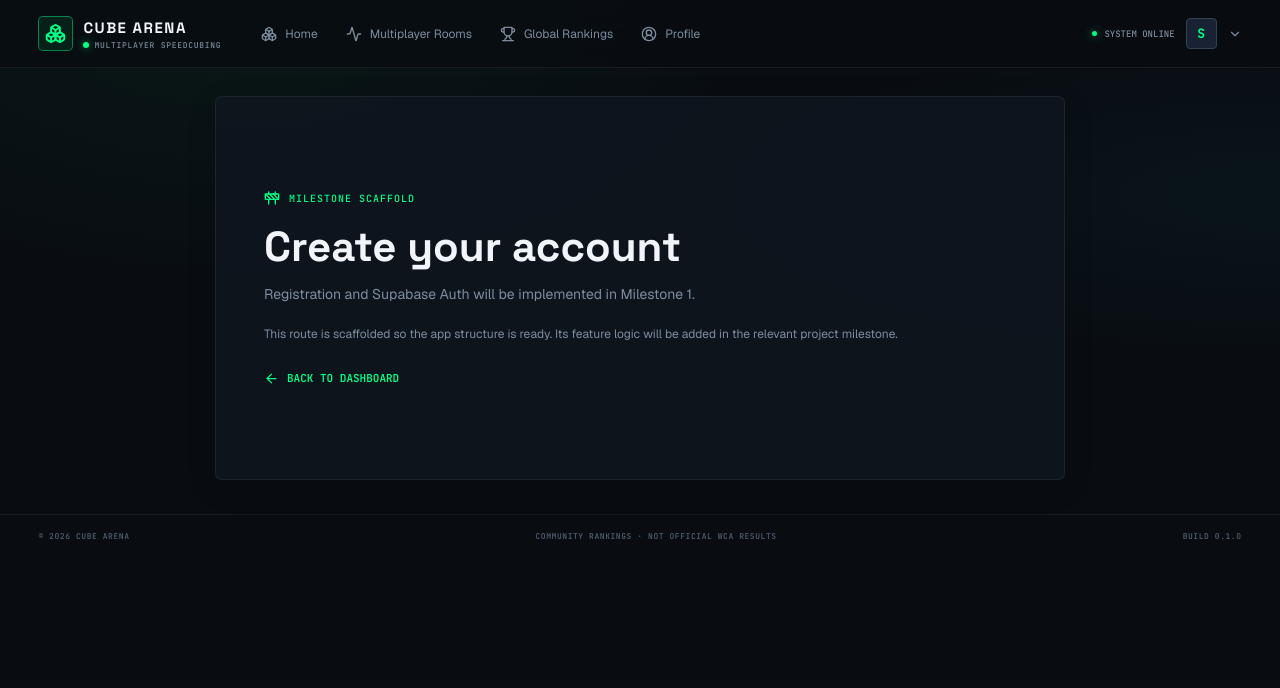
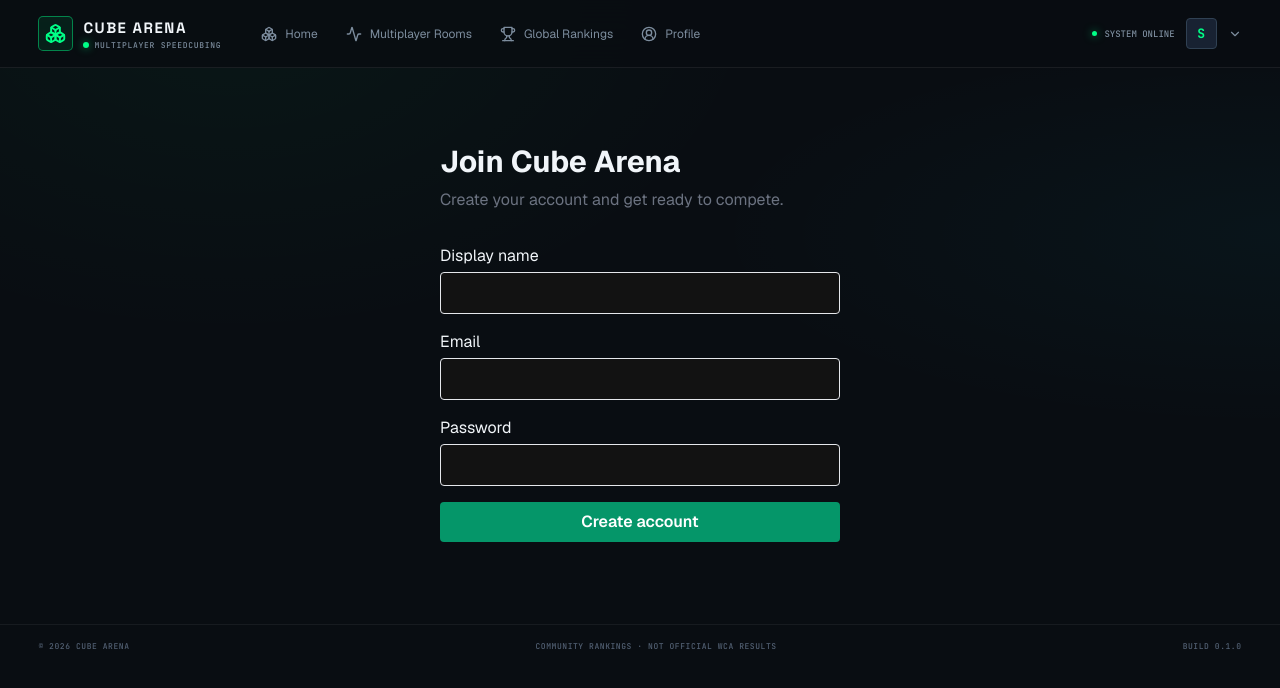
Before and after one commit to Shine0111/cube-arena, a Next.js app: page /signup in a window 1280 px wide. Shown: the top 688 px of the page. Built offline with nearby package versions, Linux system fonts and the light colour scheme.

Commit message:
moved username out of signup page

```diff
--- a/app/onboarding/page.tsx
+++ b/app/onboarding/page.tsx
@@ -1,5 +1,15 @@
-import { PlaceholderPage } from '@/components/placeholder-page';
+import OnboardingForm from "@/components/onboarding-form";
 
-export default function Page() {
-  return <PlaceholderPage title="Set up your profile" description="Unique username validation and profile creation will be implemented in Milestone 1." />;
+export default function OnboardingPage() {
+  return (
+    <main className="mx-auto max-w-md px-6 py-12">
+      <h1 className="mb-2 text-3xl font-bold">Set up your player profile</h1>
+
+      <p className="mb-8 text-gray-500">
+        Choose the username other cubers will see.
+      </p>
+
+      <OnboardingForm />
+    </main>
+  );
 }
--- a/app/signup/page.tsx
+++ b/app/signup/page.tsx
@@ -1,5 +1,14 @@
-import { PlaceholderPage } from '@/components/placeholder-page';
+import SignupForm from "@/components/signup-form";
 
-export default function Page() {
-  return <PlaceholderPage title="Create your account" description="Registration and Supabase Auth will be implemented in Milestone 1." />;
+export default function SignupPage() {
+  return (
+    <main className="mx-auto max-w-md px-6 py-12">
+      <h1 className="mb-2 text-3xl font-bold">Join Cube Arena</h1>
+      <p className="mb-8 text-gray-500">
+        Create your account and get ready to compete.
+      </p>
+
+      <SignupForm />
+    </main>
+  );
 }
--- /dev/null
+++ b/components/onboarding-form.tsx
@@ -0,0 +1,117 @@
+"use client";
+
+import { useEffect, useState } from "react";
+import { useRouter } from "next/navigation";
+import { createClient } from "@/lib/supabase/client";
+
+export default function OnboardingForm() {
+  const [username, setUsername] = useState("");
+  const [message, setMessage] = useState("");
+  const [loading, setLoading] = useState(false);
+  const [checkingSession, setCheckingSession] = useState(true);
+
+  const router = useRouter();
+  const supabase = createClient();
+
+  useEffect(() => {
+    async function checkUser() {
+      const { data, error } = await supabase.auth.getUser();
+
+      if (error || !data.user) {
+        setMessage("Please sign in before choosing a username.");
+      }
+
+      setCheckingSession(false);
+    }
+
+    checkUser();
+  }, [supabase]);
+
+  async function handleSubmit(event: React.FormEvent<HTMLFormElement>) {
+    event.preventDefault();
+    setMessage("");
+
+    const normalizedUsername = username.trim().toLowerCase();
+
+    if (!/^[a-z0-9_]{3,20}$/.test(normalizedUsername)) {
+      setMessage("Use 3–20 lowercase letters, numbers, or underscores.");
+      return;
+    }
+
+    setLoading(true);
+
+    const { data: userData, error: userError } = await supabase.auth.getUser();
+
+    if (userError || !userData.user) {
+      setMessage("Your session has expired. Please sign in again.");
+      setLoading(false);
+      return;
+    }
+
+    const { error } = await supabase
+      .from("profiles")
+      .update({ username: normalizedUsername })
+      .eq("id", userData.user.id);
+
+    if (error) {
+      if (error.code === "23505") {
+        setMessage("That username is already taken. Try another.");
+      } else {
+        setMessage(error.message);
+      }
+
+      setLoading(false);
+      return;
+    }
+
+    setMessage("Username saved! Welcome to Cube Arena.");
+    setLoading(false);
+    router.push("/profile");
+    router.refresh();
+  }
+
+  if (checkingSession) {
+    return <p>Checking your session...</p>;
+  }
+
+  return (
+    <form onSubmit={handleSubmit} className="space-y-4">
+      <div>
+        <label htmlFor="username" className="mb-1 block">
+          Choose your username
+        </label>
+
+        <input
+          id="username"
+          type="text"
+          value={username}
+          onChange={(event) => setUsername(event.target.value)}
+          required
+          minLength={3}
+          maxLength={20}
+          pattern="[a-zA-Z0-9_]+"
+          autoComplete="username"
+          className="w-full rounded border px-3 py-2"
+        />
+
+        <p className="mt-1 text-sm text-gray-500">
+          3–20 letters, numbers, or underscores. Usernames must be unique.
+        </p>
+      </div>
+
+      <button
+        type="submit"
+        disabled={loading}
+        className="w-full rounded bg-emerald-600 px-4 py-2 font-semibold text-white disabled:opacity-50"
+      >
+        {loading ? "Saving..." : "Save username"}
+      </button>
+
+      {message && (
+        <p role="status" aria-live="polite">
+          {message}
+        </p>
+      )}
+    </form>
+  );
+}
--- /dev/null
+++ b/components/signup-form.tsx
@@ -0,0 +1,112 @@
+"use client";
+
+import { useState } from "react";
+import { createClient } from "@/lib/supabase/client";
+
+export default function SignupForm() {
+  const [displayName, setDisplayName] = useState("");
+  const [email, setEmail] = useState("");
+  const [password, setPassword] = useState("");
+  const [message, setMessage] = useState("");
+  const [loading, setLoading] = useState(false);
+
+  async function handleSignup(event: React.FormEvent<HTMLFormElement>) {
+    event.preventDefault();
+    setMessage("");
+    setLoading(true);
+
+    const supabase = createClient();
+
+    const { data, error } = await supabase.auth.signUp({
+      email,
+      password,
+      options: {
+        data: {
+          display_name: displayName,
+        },
+      },
+    });
+
+    if (error) {
+      setMessage(error.message);
+      setLoading(false);
+      return;
+    }
+
+    if (data.user && !data.session) {
+      setMessage("Account created! Check your email to confirm your account.");
+      setLoading(false);
+      return;
+    }
+
+    setMessage(
+      "Account created! Your profile is ready. Username selection will be available during onboarding.",
+    );
+    setLoading(false);
+  }
+
+  return (
+    <form onSubmit={handleSignup} className="space-y-4">
+      <div>
+        <label htmlFor="displayName" className="block mb-1">
+          Display name
+        </label>
+        <input
+          id="displayName"
+          type="text"
+          value={displayName}
+          onChange={(event) => setDisplayName(event.target.value)}
+          required
+          maxLength={50}
+          autoComplete="name"
+          className="w-full rounded border px-3 py-2"
+        />
+      </div>
+
+      <div>
+        <label htmlFor="email" className="block mb-1">
+          Email
+        </label>
+        <input
+          id="email"
+          type="email"
+          value={email}
+          onChange={(event) => setEmail(event.target.value)}
+          required
+          autoComplete="email"
+          className="w-full rounded border px-3 py-2"
+        />
+      </div>
+
+      <div>
+        <label htmlFor="password" className="block mb-1">
+          Password
+        </label>
+        <input
+          id="password"
+          type="password"
+          value={password}
+          onChange={(event) => setPassword(event.target.value)}
+          required
+          minLength={8}
+          autoComplete="new-password"
+          className="w-full rounded border px-3 py-2"
+        />
+      </div>
+
+      <button
+        type="submit"
+        disabled={loading}
+        className="w-full rounded bg-emerald-600 px-4 py-2 font-semibold text-white disabled:opacity-50"
+      >
+        {loading ? "Creating account..." : "Create account"}
+      </button>
+
+      {message && (
+        <p role="status" aria-live="polite">
+          {message}
+        </p>
+      )}
+    </form>
+  );
+}
--- a/tsconfig.json
+++ b/tsconfig.json
@@ -23,6 +23,7 @@
         "name": "next"
       }
     ],
+    "baseUrl": ".",
     "paths": {
       "@/*": [
         "./*"
```
